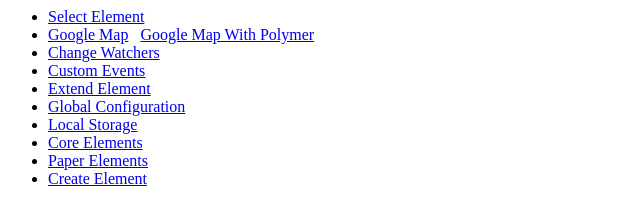
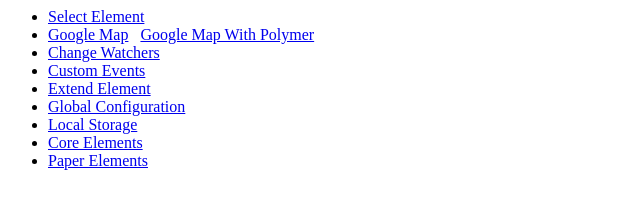
Before and after one commit to Jigarsolanki/polymer-talk-examples, a website: page index.html in a window 1280 px wide. Shown: the whole page, without its empty margins (0-640 px from the left). Drawn offline with Linux system fonts and the light colour scheme.

Commit message:
Update bower file

```diff
--- a/index.html
+++ b/index.html
@@ -14,7 +14,6 @@
     <li><a href='./local_storage.html'>Local Storage</a></li>
     <li><a href='./core_elements.html'>Core Elements</a></li>
     <li><a href='./paper_elements.html'>Paper Elements</a></li>
-    <li><a href='./my_example.html'>Create Element</a></li>
   </ul>
 </body>
 </html>
```
Also changed, not shown: bower.json (+19 -1 lines), local_storage.html (+0 -1 lines).
